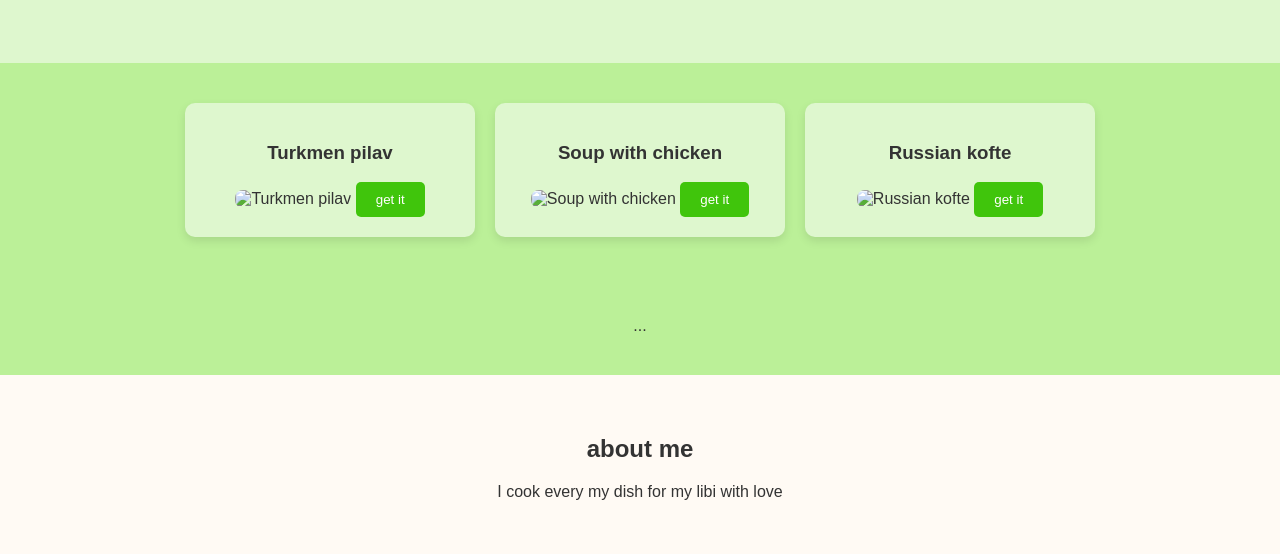
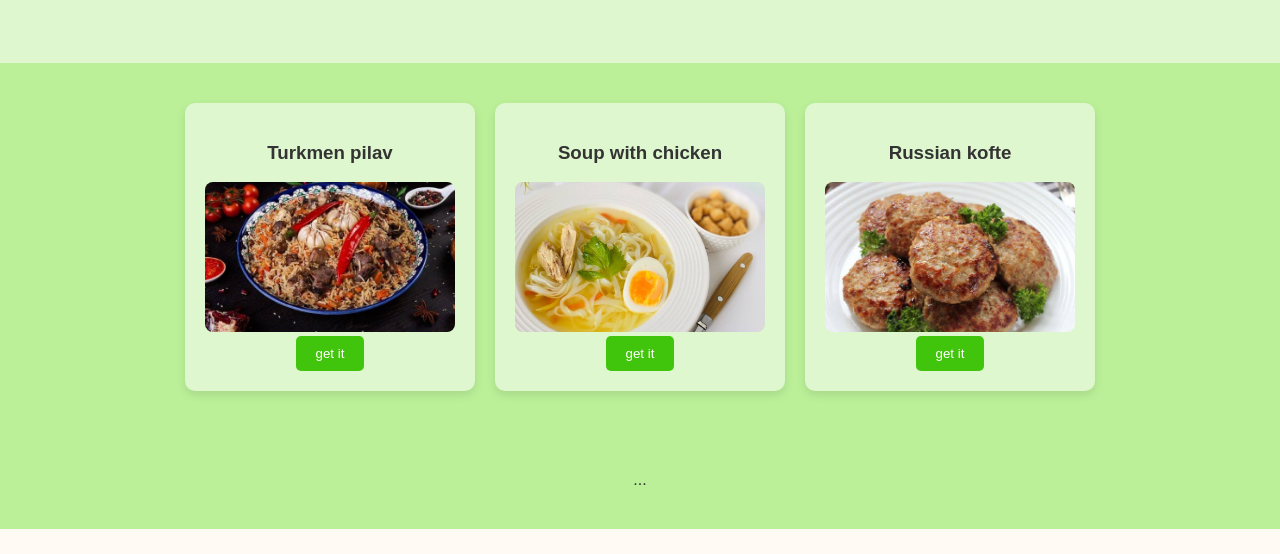
Before and after one commit to Miyuki610/Ajis-food-home-page, a plain HTML site: page index.html in a window 1280 px wide. Shown: the part 231-785 px from the top of the page. Drawn offline with Linux system fonts and the light colour scheme.

Commit message:
Update index.html

```diff
--- a/index.html
+++ b/index.html
@@ -23,17 +23,17 @@
   <section class="products">
     <div class="product-card">
       <h3>Turkmen pilav</h3>
-    <img src="images/photo_5343678205673996085_x.jpg" alt="Turkmen pilav" class="product-img">
+<img src="IMG_1731.jpeg" alt="Turkmen pilav" class="product-img">
       <button>get it</button>
     </div>
     <div class="product-card">
       <h3>Soup with chicken</h3>
-    <img src="images/chicken soup.jpg" alt="Soup with chicken" class="product-img">
+      <img src="IMG_1730.jpeg" alt="Soup with chicken" class="product-img">
       <button>get it</button>
     </div>
     <div class="product-card">
       <h3>Russian kofte</h3>
-    <img src="images/russian kofte .jpg" alt="Russian kofte" class="product-img">
+    <img src="IMG_1732.jpeg" alt="Russian kofte" class="product-img">
       <button>get it</button>
     </div>
   </section>
```
